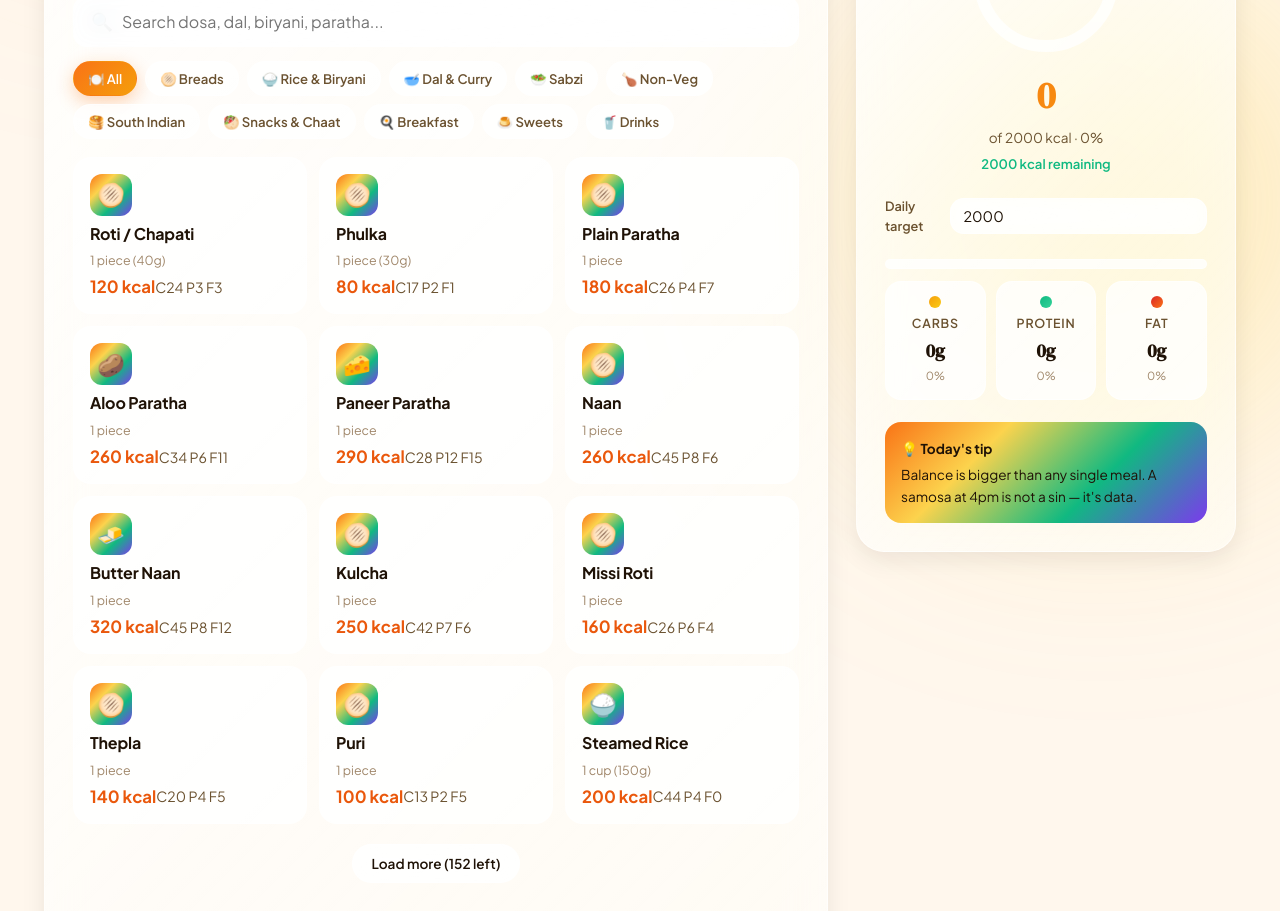
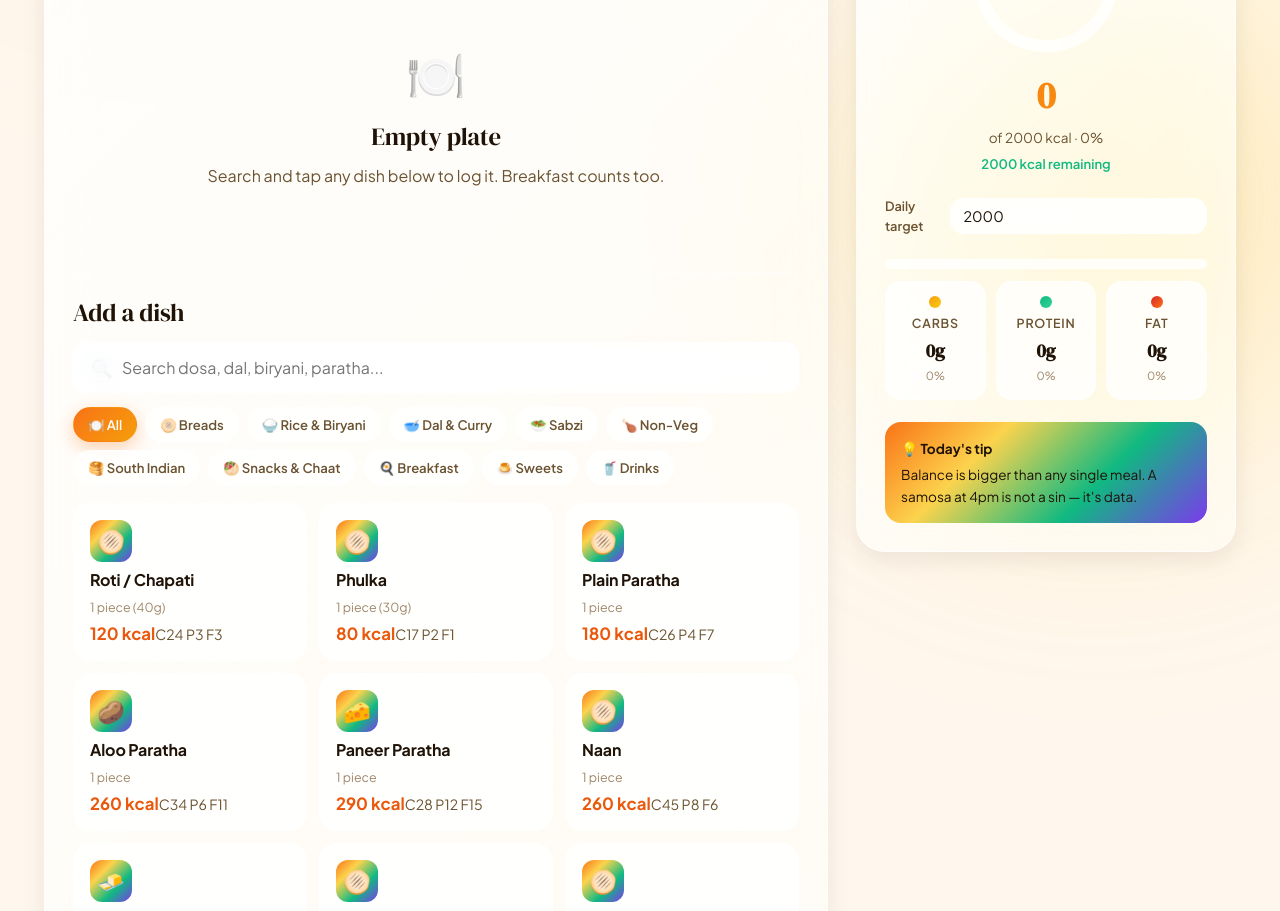
Before and after one commit to Akash-0310/indian-nutrition-tracker, a React (Create React App) app in the folder client/: page /tracker in a window 1280 px wide. Shown: the part 520-1431 px from the top of the page. Built offline with nearby package versions, Linux system fonts and the light colour scheme.

Commit message:
feat: reorder tracker so the daily log sits above the food browser

```diff
--- a/client/src/App.css
+++ b/client/src/App.css
@@ -509,6 +509,16 @@ main { flex: 1; position: relative; }
 }
 .log-entry .remove:hover { color: var(--masala-500); background: rgba(220, 38, 38, 0.08); }
 
+/* Add-a-dish browser, separated from the log above it */
+.add-food {
+  margin-top: 28px;
+  padding-top: 24px;
+  border-top: 1px solid var(--border);
+}
+.add-food-title { margin: 0 0 16px; font-family: var(--font-heading); }
+.add-food .food-grid { margin-bottom: 0; }
+.add-food .load-more-wrap { margin-bottom: 0; }
+
 /* Sidebar: daily summary */
 .summary {
   padding: 28px;
--- a/client/src/pages/Tracker.js
+++ b/client/src/pages/Tracker.js
@@ -224,6 +224,59 @@ export default function Tracker() {
               </div>
             </div>
 
+            {/* YOUR LOG — kept at the top so the day's plate is the first thing
+                you see and reads alongside the calorie ring, instead of being
+                buried below the food catalog. */}
+            <div className="logged-list">
+              {todaysEntries.length === 0 ? (
+                <div className="log-empty">
+                  <div className="big">🍽️</div>
+                  <h3>Empty plate</h3>
+                  <p>Search and tap any dish below to log it. Breakfast counts too.</p>
+                </div>
+              ) : (
+                MEALS.map((meal) => {
+                  const list = byMeal[meal.id];
+                  if (list.length === 0) return null;
+                  const mealTotal = list.reduce((s, e) => s + e.calories, 0);
+                  return (
+                    <div key={meal.id} className="meal-section">
+                      <div className="meal-title">
+                        <h3>{meal.emoji} {meal.label}</h3>
+                        <span className="total">{mealTotal} kcal</span>
+                      </div>
+                      {list.map((e) => (
+                        <div key={e.id} className="log-entry">
+                          <span className="emoji">{e.emoji}</span>
+                          <div className="meta">
+                            <strong>{e.foodName}</strong>
+                            <span>
+                              {e.servings === 1 ? e.serving : `${e.servings}× ${e.serving}`}
+                              {' · '}
+                              C{e.carbs}g · P{e.protein}g · F{e.fat}g
+                            </span>
+                          </div>
+                          <span className="kcal">{e.calories} kcal</span>
+                          <button
+                            type="button"
+                            className="remove"
+                            onClick={() => removeEntry(e.id)}
+                            aria-label={`Remove ${e.foodName}`}
+                          >
+                            ✕
+                          </button>
+                        </div>
+                      ))}
+                    </div>
+                  );
+                })
+              )}
+            </div>
+
+            {/* ADD A DISH — the food browser now lives below the log. */}
+            <div className="add-food">
+              <h3 className="add-food-title">Add a dish</h3>
+
               <div className="search-wrap">
                 <span className="search-ico">🔍</span>
                 <input
@@ -283,54 +336,7 @@ export default function Tracker() {
                   <p>Try a different term, or help us add this dish from the contact page.</p>
                 </div>
               )}
-
-            <h3 style={{ margin: '30px 0 16px', fontFamily: 'var(--font-heading)' }}>
-              Logged for {friendlyDate.toLowerCase()}
-            </h3>
-
-            {todaysEntries.length === 0 ? (
-              <div className="log-empty">
-                <div className="big">🍽️</div>
-                <h3>Empty plate</h3>
-                <p>Tap any dish above to log it. Breakfast counts too.</p>
             </div>
-            ) : (
-              MEALS.map((meal) => {
-                const list = byMeal[meal.id];
-                if (list.length === 0) return null;
-                const mealTotal = list.reduce((s, e) => s + e.calories, 0);
-                return (
-                  <div key={meal.id} className="meal-section">
-                    <div className="meal-title">
-                      <h3>{meal.emoji} {meal.label}</h3>
-                      <span className="total">{mealTotal} kcal</span>
-                    </div>
-                    {list.map((e) => (
-                      <div key={e.id} className="log-entry">
-                        <span className="emoji">{e.emoji}</span>
-                        <div className="meta">
-                          <strong>{e.foodName}</strong>
-                          <span>
-                            {e.servings === 1 ? e.serving : `${e.servings}× ${e.serving}`}
-                            {' · '}
-                            C{e.carbs}g · P{e.protein}g · F{e.fat}g
-                          </span>
-                        </div>
-                        <span className="kcal">{e.calories} kcal</span>
-                        <button
-                          type="button"
-                          className="remove"
-                          onClick={() => removeEntry(e.id)}
-                          aria-label={`Remove ${e.foodName}`}
-                        >
-                          ✕
-                        </button>
-                      </div>
-                    ))}
-                  </div>
-                );
-              })
-            )}
           </div>
 
           {/* SIDEBAR SUMMARY */}
```
Lines whose indentation alone changed are shown as unchanged.
